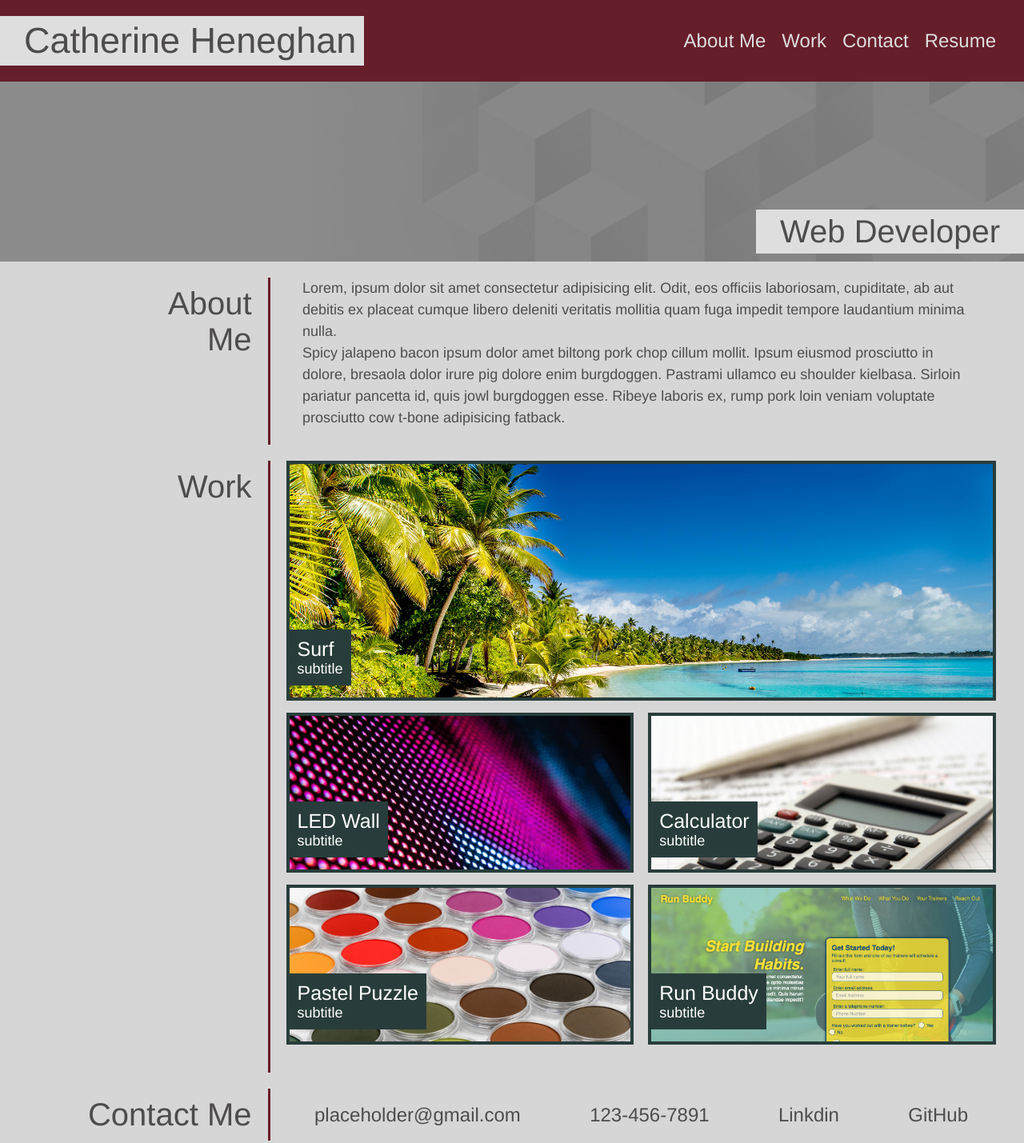
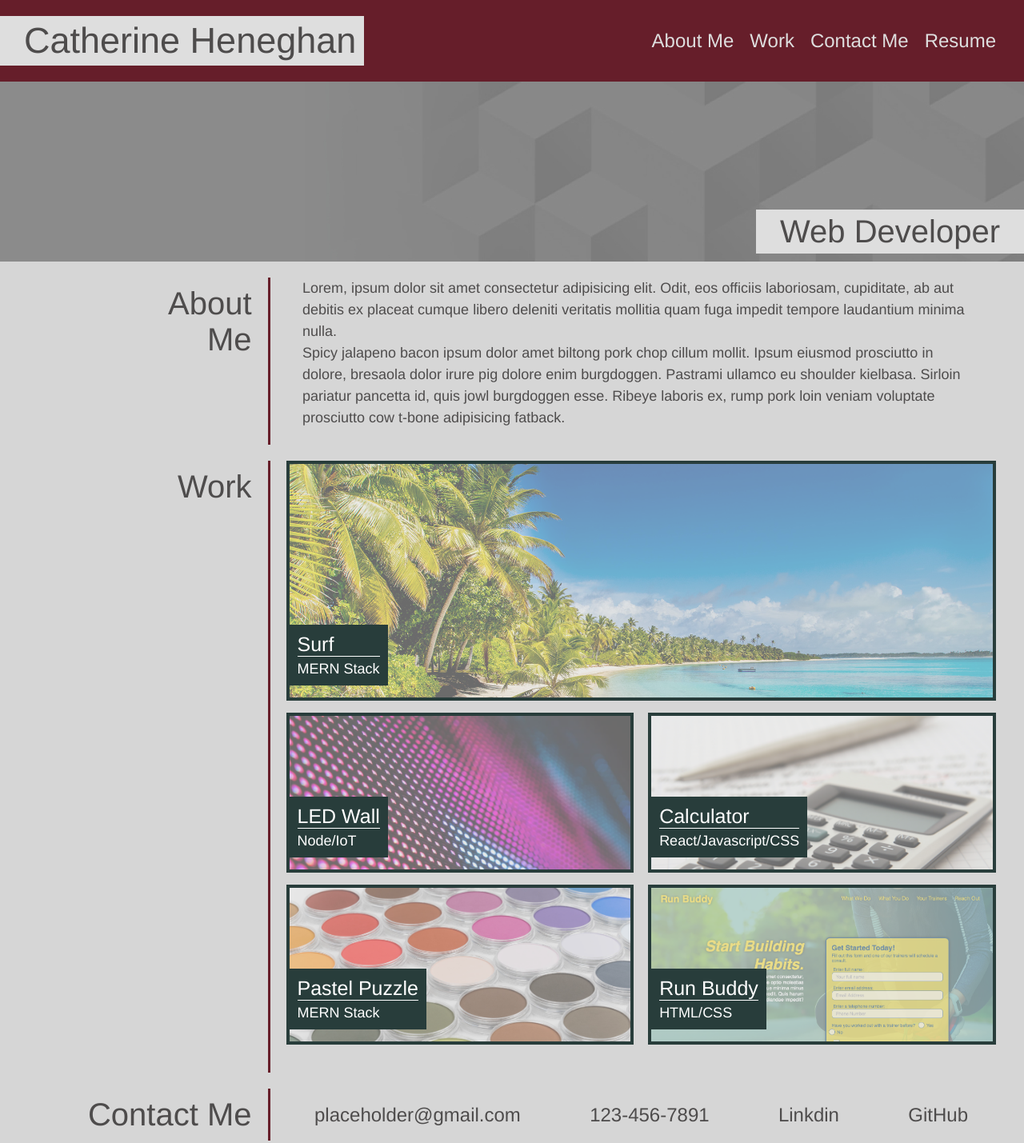
Before and after one commit to cat-bh/sample-portfolio, a plain HTML site: page index.html in a window 1280 px wide. Shown: the whole page at 80% size. Drawn offline with Linux system fonts and the light colour scheme.

Commit message:
added links to header and images

```diff
--- a/assets/style-test.css
+++ b/assets/style-test.css
@@ -43,6 +43,11 @@ header nav ul li {
     font-size: 24px;
     padding-left: 20px;
     font-weight: lighter;
+}
+
+header nav ul li a {
+    text-decoration: none;
+    color: rgb(222 222 222);
 }
 
 /* Banner image */
@@ -114,6 +119,11 @@ header nav ul li {
 .work-section img {
     width: 100%;
     height: auto;
+    opacity: .5;
+}
+
+.work-section img:hover {
+    opacity: 95%;
 }
 
 /* try using first child? */
@@ -130,12 +140,15 @@ header nav ul li {
     position: absolute;
     left: 0;
     bottom: 15px;
+    font-weight: lighter;
 }
 
 
 .image-info h4 {
     font-size: 25px;
     font-weight: lighter;
+    border-bottom: 1px solid white;
+    margin-bottom: 5px;
 }
 
 /* Contact section */
--- a/index.html
+++ b/index.html
@@ -2,7 +2,7 @@
 <html lang="en">
     <head>
         <meta charset="UTF-8" />
-        <title>Name Here</title>
+        <title>Portfolio</title>
         <link rel= "stylesheet" href="./assets/style-test.css" />
         <meta name="viewport" content="width=device-width, initial-scale=1.0" />
     </head>
@@ -15,16 +15,16 @@
             <nav>
                 <ul>
                     <li>
-                        About Me
+                        <a href="#about-me" >About Me</a>
                     </li>
                     <li>
-                        Work
+                        <a href="#work">Work</a>
                     </li>
                     <li>
-                        Contact
+                        <a href="#contact" >Contact Me</a>
                     </li>
                     <li>
-                        Resume
+                        <a href="./assets/resume.pdf" target="_blank">Resume</a>
                     </li>
                 </ul>
             </nav>
@@ -38,7 +38,7 @@
 
         </section>
 
-        <section class="content">
+        <section id="about-me" class="content">
             <!--About Me-->
             <h3 class="section-title">About <br/> Me</h3>
             <p class="bio">
@@ -52,50 +52,65 @@
             </p>
         </section>
 
-        <section class="content">
+        <section id="work" class="content">
             <!--Work-->
             <h3 class="section-title">Work</h3>
             <div class="work-section">
+
                 <div class="application main-image">
+                    <a href="#" target="_blank">
                         <img src="./assets/images/beach.jpg" alt="a beach" />
                         <div class="image-info">
                             <h4>Surf</h4>
-                        <p>subtitle</p>
+                            <p>MERN Stack</p>
                         </div>
+                    </a>
                 </div>
+
                 <div class="application">
+                    <a href="#" target="_blank">
                         <img src="./assets/images/lights.jpg" alt="LED lights" />
                         <div class="image-info">
                             <h4>LED Wall</h4>
-                        <p>subtitle</p>
+                            <p>Node/IoT</p>
                         </div>
+                    </a>
                 </div>
+
                 <div class="application">
+                    <a href="#" target="_blank">
                         <img src="./assets/images/calculator.jpg" alt="a calculator" />
                         <div class="image-info">
                             <h4>Calculator</h4>
-                        <p>subtitle</p>
+                            <p>React/Javascript/CSS</p>
                         </div>
+                    </a>
                 </div>
+
                 <div class="application">
-                    <img src="./assets/images/pastels.jpg" alt="a beach" />
+                    <a href="#" target="_blank" >
+                        <img src="./assets/images/pastels.jpg" alt="watercolor paints" />
                         <div class="image-info">
                             <h4>Pastel Puzzle</h4>
-                        <p>subtitle</p>
+                            <p>MERN Stack</p>
                         </div>
+                    </a>
                 </div>
+
                 <div class="application">
-                    <img src="./assets/images/runbuddy.png" alt="a beach" />
+                    <a href="https://cat-bh.github.io/run-buddy/" target="_blank" >
+                        <img src="./assets/images/runbuddy.png" alt="running training website" />
                         <div class="image-info">
                             <h4>Run Buddy</h4>
-                        <p>subtitle</p>
+                            <p>HTML/CSS</p>
                         </div>
+                    </a>
                 </div>
 
             </div>
         </section>
 
-        <section class="content">
+        <section id="contact" class="content">
             <!--Contact info-->
             <h3 class="section-title">Contact Me</h3>
             <footer>
```
Also changed, not shown: 1 other file. Lines whose indentation alone changed are shown as unchanged.
